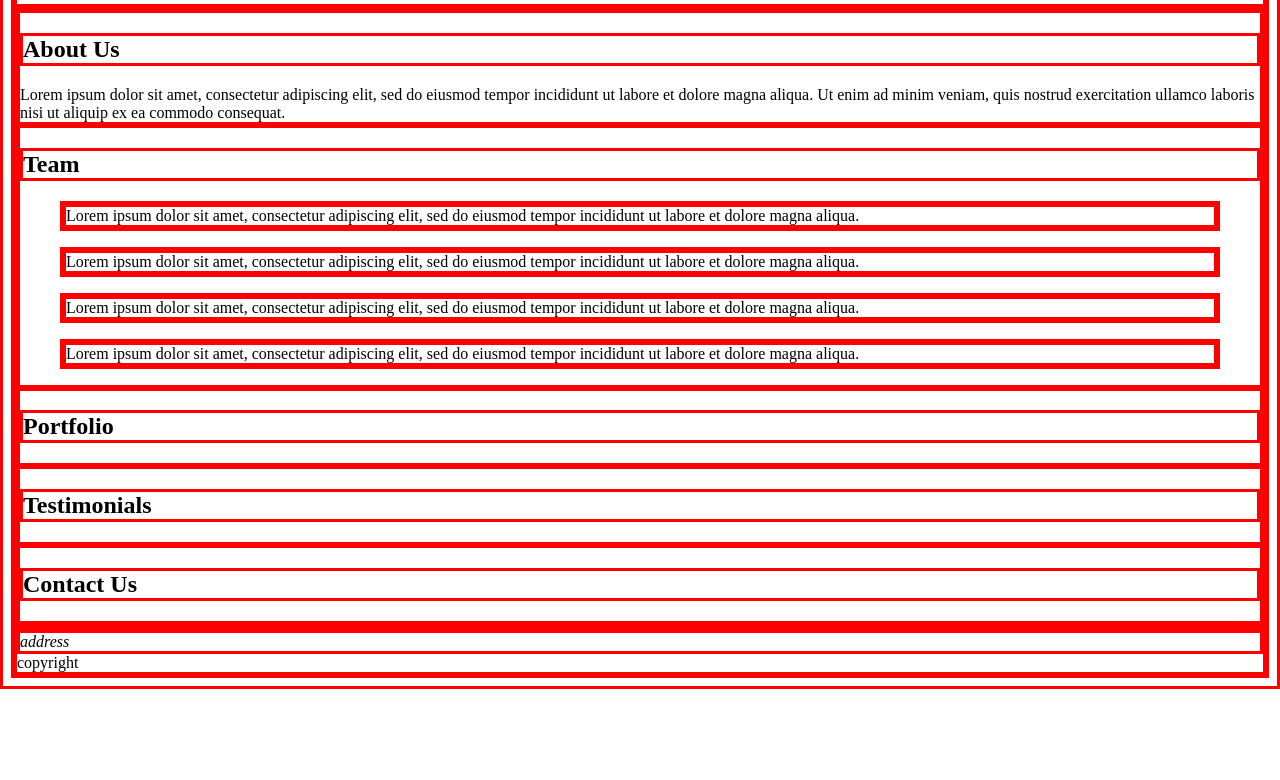
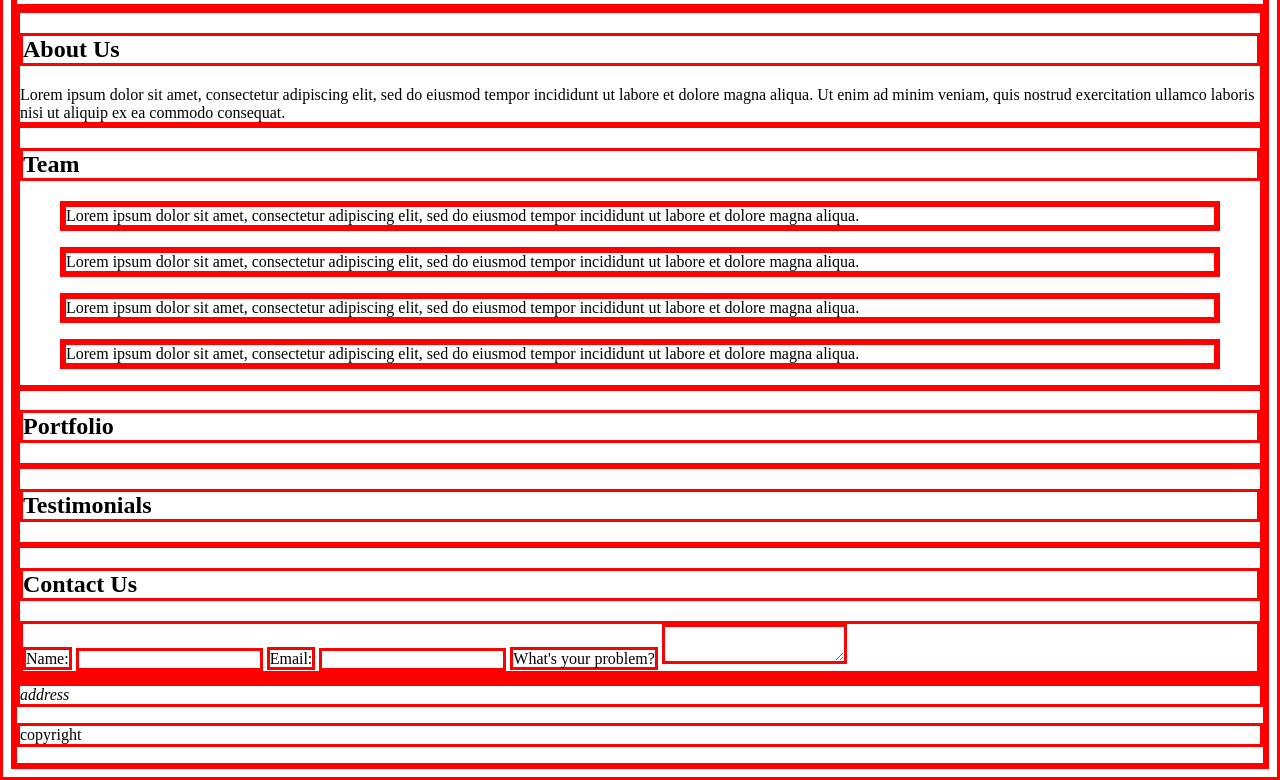
Before and after one commit to bethanyios/week1-BDIM-dynamyk-site, a plain HTML site: page index.html in a window 1280 px wide. Shown: the part 105-885 px from the top of the page. Before the commit the page ends 800 px from the top, so only its background shows below. Drawn offline with Linux system fonts and the light colour scheme.

Commit message:
added labels and inputs for contact form, no styling yet

```diff
--- a/index.html
+++ b/index.html
@@ -80,14 +80,21 @@
 
     <section class="contact">
       <h2 class="contact__heading">Contact Us</h2>
-
+      <form action="/form-data" class="contact__form">
+        <label for="name">Name:</label>
+        <input id="name" type="text" name="client-name">
+        <label for="email">Email:</label>
+        <input type="email" id="email" name="client-email">
+        <label for="message">What's your problem?</label>
+        <textarea id="message" name="client-message"></textarea>
+      </form>
     </section>
 
   </main>
 
   <footer>
     <address class="address">address</address>
-        copyright
+    <p> copyright </p>
   </footer>
 
 </body>
```
Lines whose indentation alone changed are shown as unchanged.
